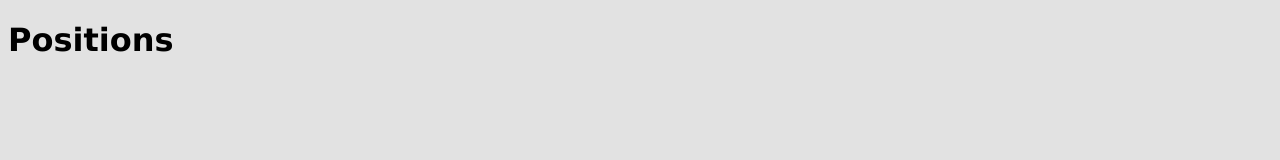
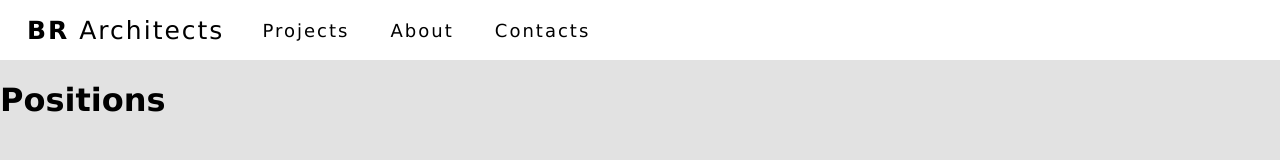
Before and after one commit to MariusCodeAcademy/type19-06_html_multimedia_absolute_relative_position, a plain HTML site: page positions/index.html in a window 1280 px wide. Drawn offline with Linux system fonts and the light colour scheme.

Commit message:
headeris

```diff
--- a/positions/index.html
+++ b/positions/index.html
@@ -5,8 +5,17 @@
     <meta name="viewport" content="width=device-width, initial-scale=1.0" />
     <title>Positions</title>
     <link rel="stylesheet" href="style/reset.css" />
+    <link rel="stylesheet" href="style/style.css" />
   </head>
   <body>
+    <header>
+      <a href="#" class="logo"><strong>BR</strong> Architects</a>
+      <nav class="main-nav">
+        <a href="#" class="nav-link">Projects</a>
+        <a href="#" class="nav-link">About</a>
+        <a href="#" class="nav-link">Contacts</a>
+      </nav>
+    </header>
     <h1>Positions</h1>
   </body>
 </html>
--- a/positions/style/reset.css
+++ b/positions/style/reset.css
@@ -7,7 +7,13 @@ img {
 }
 
 body {
+  margin: 0;
   background-color: #e2e2e2;
   font-family: 'Lucida Sans', 'Lucida Sans Regular', 'Lucida Grande',
     'Lucida Sans Unicode', Geneva, Verdana, sans-serif;
 }
+
+a {
+  text-decoration: none;
+  color: inherit;
+}
--- a/positions/style/style.css
+++ b/positions/style/style.css
@@ -0,0 +1,31 @@
+/* Headeris */
+
+header {
+  position: sticky;
+  top: 0;
+  background-color: #fff;
+  padding: 8px 12px;
+}
+
+.logo,
+.main-nav {
+  display: inline-block;
+  vertical-align: middle;
+}
+.logo {
+  font-size: 25px;
+  padding: 0.3em 0.6em;
+  letter-spacing: 2px;
+}
+
+.nav-link {
+  font-size: 18px;
+  padding: 0.4em 1em;
+  display: inline-block;
+  /* tarpas tarp raidziu */
+  letter-spacing: 2px;
+}
+.nav-link:hover,
+.logo:hover {
+  background-color: rgb(197, 197, 197);
+}
```
